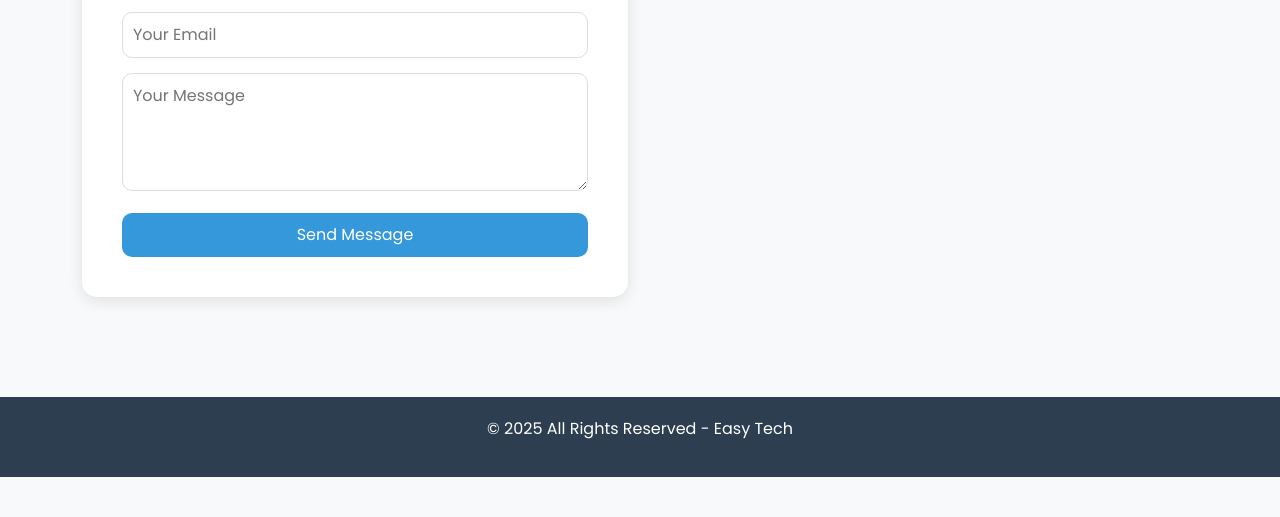
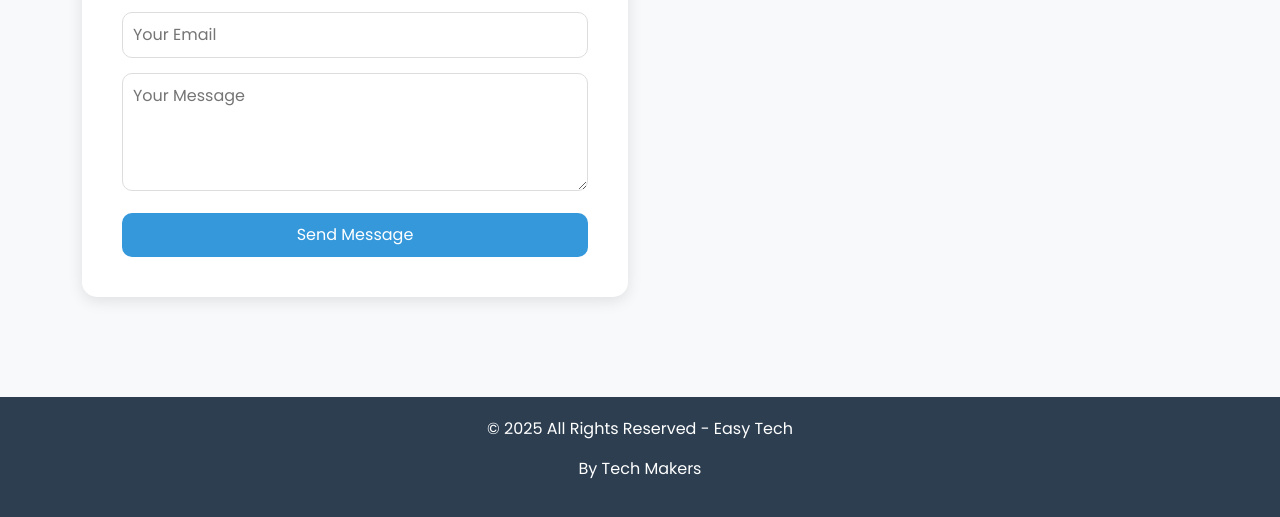
Before and after one commit to MA7-DEV/Easy-Tech, a plain HTML site: page index.html in a window 1280 px wide. Shown: the part 3845-4362 px from the top of the page. Before the commit the page ends 4322 px from the top, so only its background shows below. Drawn offline with nearby package versions, Linux system fonts and the light colour scheme.

Commit message:
Update index.html

```diff
--- a/index.html
+++ b/index.html
@@ -177,6 +177,7 @@
 
     <footer>
         <p>© 2025 All Rights Reserved - Easy Tech</p>
+        <p>By Tech Makers</p>
     </footer>
     <button id="scrollToTopBtn" title="Go to top"><i class="fas fa-arrow-up"></i></button>
     <script src="https://cdn.jsdelivr.net/npm/bootstrap@5.3.2/dist/js/bootstrap.bundle.min.js"></script>
```
